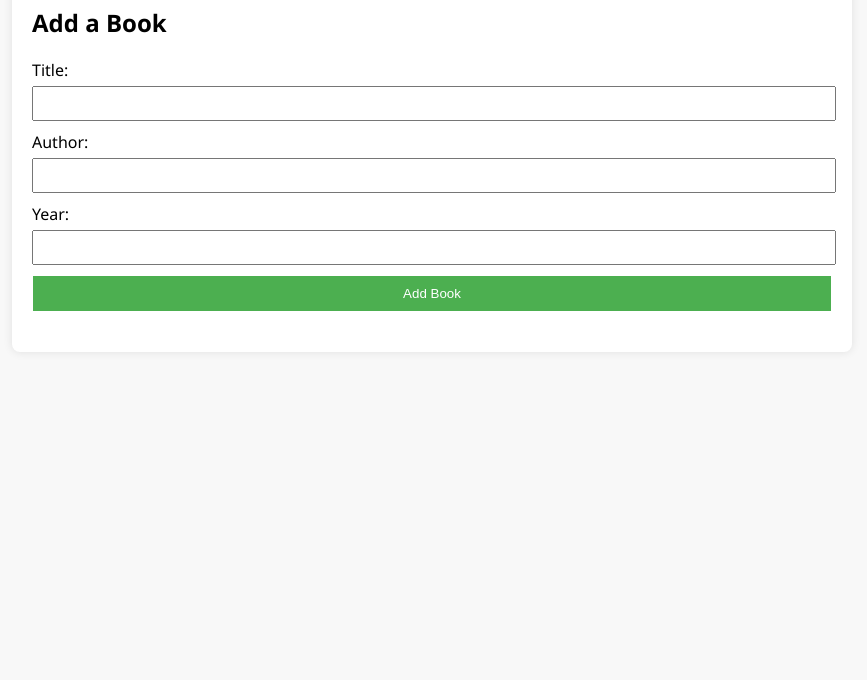
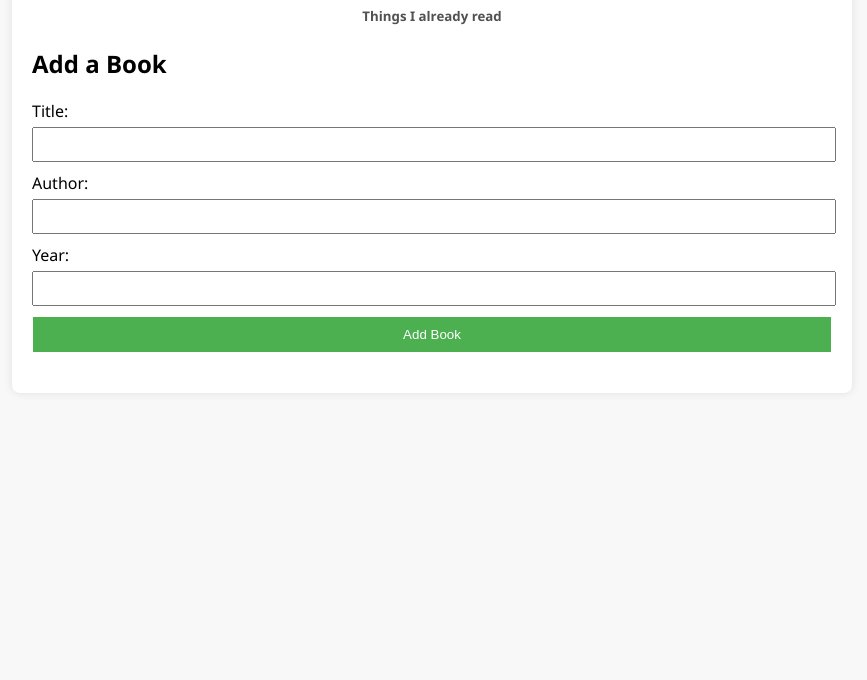
Before and after one commit to Nicole5707/ProjetDevOps, a website: page index.html in a window 1280 px wide. Shown: the part 120-800 px from the top of the page, without its empty margins (208-1075 px from the left). Drawn offline with Linux system fonts and the light colour scheme; no server answers.

Commit message:
Added subtitle

```diff
--- a/index.html
+++ b/index.html
@@ -9,6 +9,7 @@
 <body>
   <div class="container">
     <h1>Library Archive</h1>
+    <h5>Things I already read</h5>
     <div class="add-book">
       <h2>Add a Book</h2>
       <form id="addBookForm">
@@ -22,7 +23,6 @@
       </form>
     </div>
     <div id="bookList" class="book-list">
-      <!-- Book items will be dynamically added here -->
     </div>
   </div>
   <script src="app.js"></script>
--- a/style.css
+++ b/style.css
@@ -19,6 +19,10 @@ body {
     color: #333;
   }
 
+  h5 {
+    text-align: center;
+    color: #525151;
+  }
   form {
     margin-bottom: 20px;
   }
```
